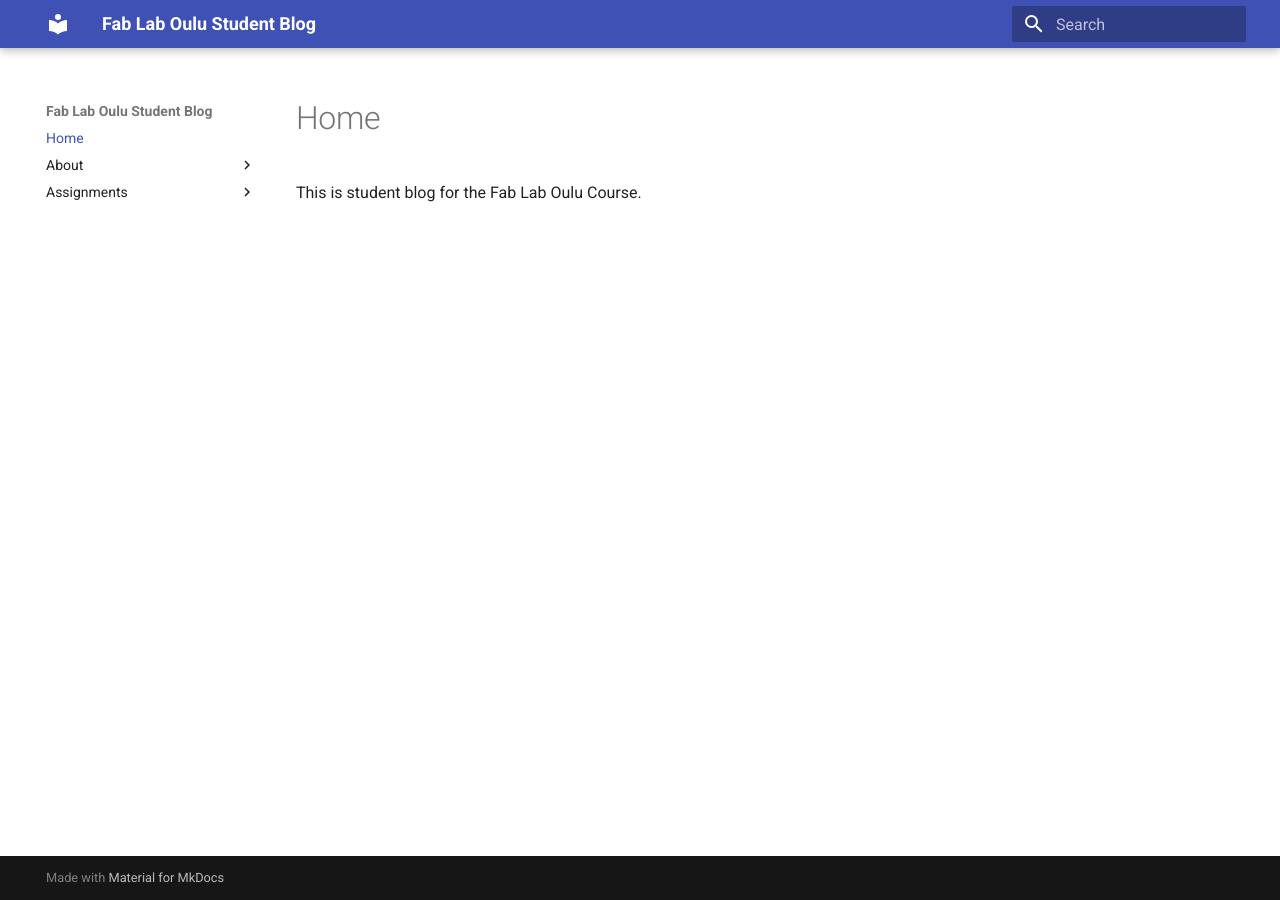
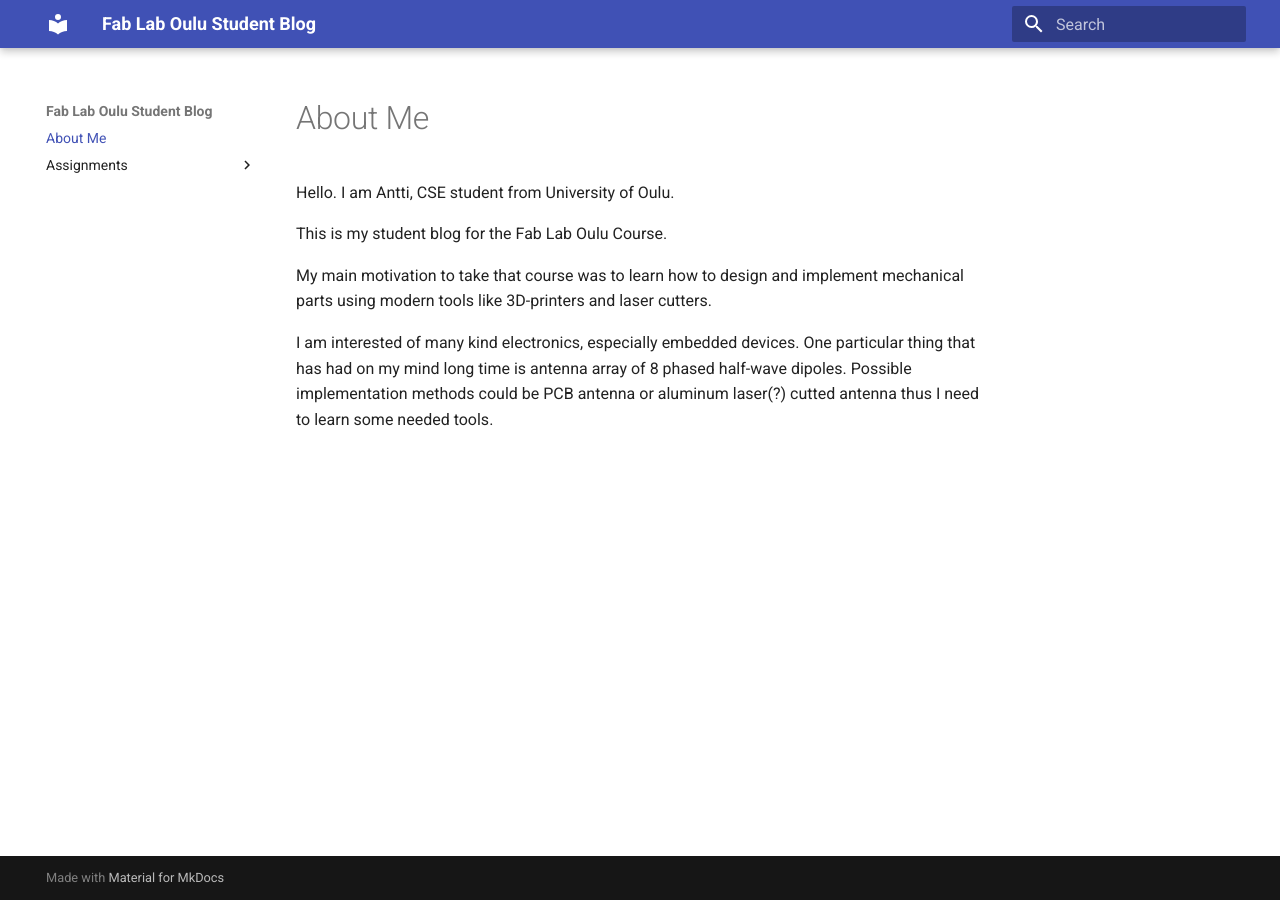
Before and after one commit to palosaari/fablab, an MkDocs documentation site: the page built from docs/index.md, in a window 1280 px wide. Built offline with MkDocs 1.6.1 and Material for MkDocs 9.7.7, drawn with Linux system fonts in a browser that asks for light colours.

Commit message:
Migrate About and Home pages
I don't see real meaning for about page so move that content to home
page instead. Removes about-page totally.

Signed-off-by: Antti Palosaari <crope@iki.fi>

```diff
--- a/docs/index.md
+++ b/docs/index.md
@@ -1,3 +1,9 @@
-# Home
+# About Me
 
-This is student blog for the Fab Lab Oulu Course.
+Hello. I am Antti, CSE student from University of Oulu.
+
+This is my student blog for the Fab Lab Oulu Course.
+
+My main motivation to take that course was to learn how to design and implement mechanical parts using modern tools like 3D-printers and laser cutters.
+
+I am interested of many kind electronics, especially embedded devices. One particular thing that has had on my mind long time is antenna array of 8 phased half-wave dipoles. Possible implementation methods could be PCB antenna or aluminum laser(?) cutted antenna thus I need to learn some needed tools.
```
Also changed, not shown: docs/about/index.md (deleted, +0 -7 lines).
